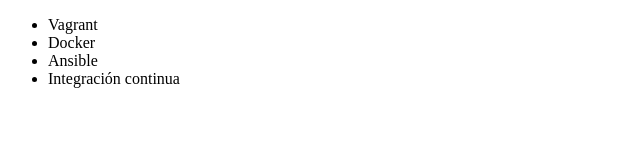
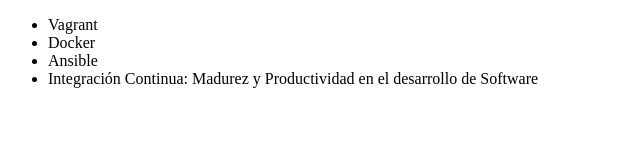
Before and after one commit to magda16/alura-git, a plain HTML site: page index.html in a window 1280 px wide. Shown: the whole page, without its empty margins (0-640 px from the left). Drawn offline with Linux system fonts and the light colour scheme.

Commit message:
Renombrando curso de Integración Contínua

```diff
--- a/index.html
+++ b/index.html
@@ -9,7 +9,7 @@
          <li> Vagrant </li>
          <li> Docker </li>
          <li> Ansible </li>
-         <li> Integración continua </li>
+         <li> Integración Continua: Madurez y Productividad en el desarrollo de Software</li>
      </ul>
 </body>
 </html>
```
